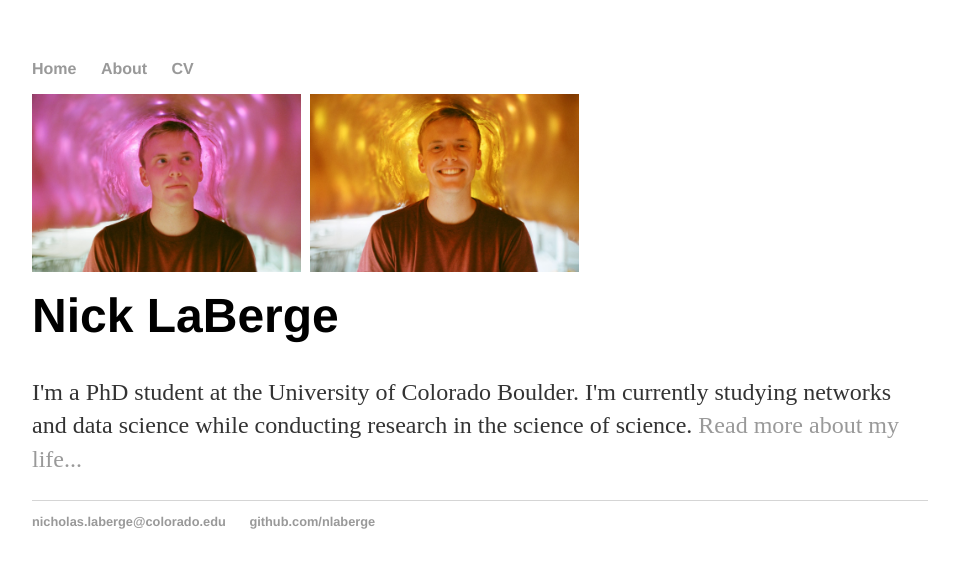
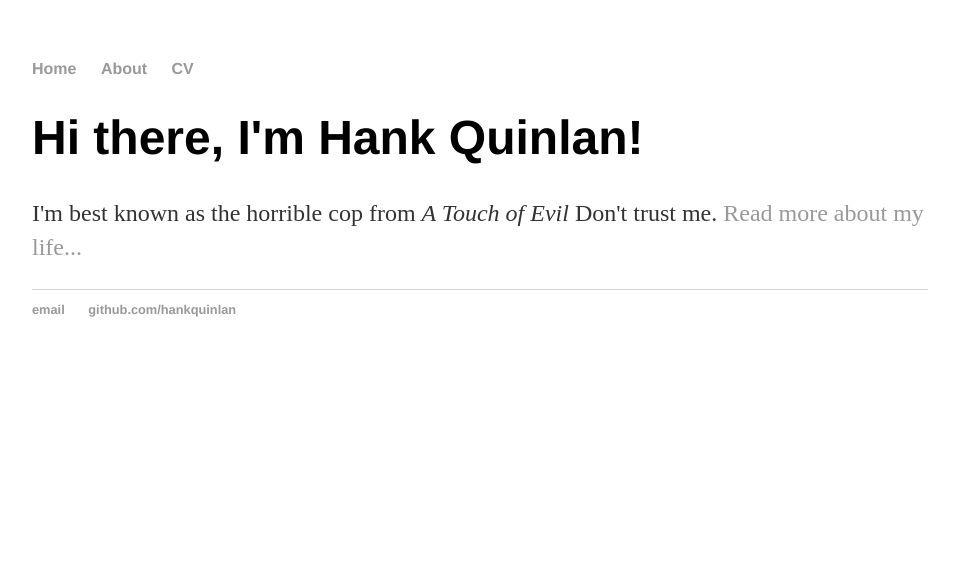
Before and after one commit to nlaberge/nlaberge.github.io, a Jekyll site: the page built from index.html, in a window 1280 px wide. Shown: the top 568 px of the page, without its empty margins (160-1115 px from the left). Built offline with Jekyll 4.4.1, drawn with Linux system fonts in a browser that asks for light colours.

Commit message:
Update index.html

```diff
--- a/index.html
+++ b/index.html
@@ -1,33 +1,8 @@
-<!DOCTYPE html>
-<html>
-	<head>
-		<title>Nick LaBerge</title>
-		<!-- link to main stylesheet -->
-		<link rel="stylesheet" type="text/css" href="css/main.css">
-	</head>
-	<body>
-		<nav>
-    		<ul>
-        		<li><a href="/">Home</a></li>
-	        	<li><a href="/about">About</a></li>
-        		<li><a href="/cv">CV</a></li>
-    		</ul>
-		</nav>
-		<div class="container">
-    		<div class="blurb">
-			<img src="imgs/pinkMe.jpg" style="float: left; width: 30%; margin-right: 1%; margin-bottom: 0.5em;">
-			<img src="imgs/goldMe.jpg" style="float: left; width: 30%; margin-right: 1%; margin-bottom: 0.5em;">
-			<p style="clear: both;">
-        		<h1>Nick LaBerge</h1>
-				<p>I'm a PhD student at the University of Colorado Boulder. I'm currently studying networks and data science while conducting research in the science of science.
- <a href="/about">Read more about my life...</a></p>
-    		</div><!-- /.blurb -->
-		</div><!-- /.container -->
-		<footer>
-    		<ul>
-        		<li><a href="mailto:nicholas.laberge@colorado.edu">nicholas.laberge@colorado.edu</a></li>
-        		<li><a href="https://github.com/nlaberge">github.com/nlaberge</a></li>
-			</ul>
-		</footer>
-	</body>
-</html>
+---
+layout: default
+title: Hank Quinlan, Horrible Cop
+---
+<div class="blurb">
+	<h1>Hi there, I'm Hank Quinlan!</h1>
+	<p>I'm best known as the horrible cop from <em>A Touch of Evil</em> Don't trust me. <a href="/about">Read more about my life...</a></p>
+</div><!-- /.blurb -->
```
